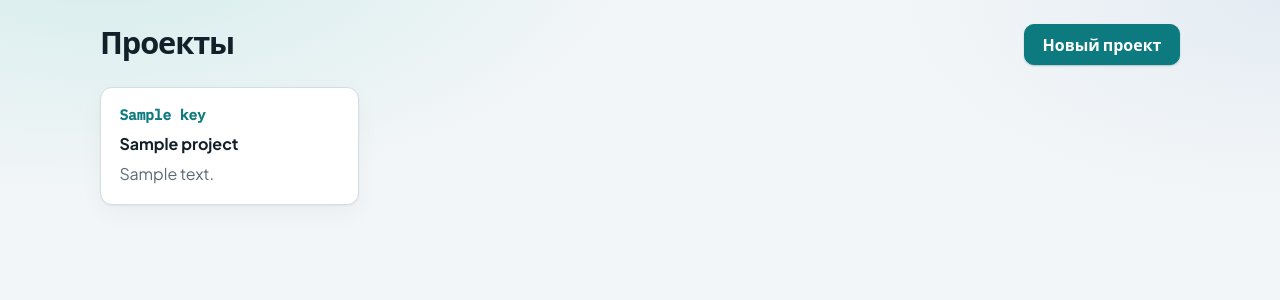
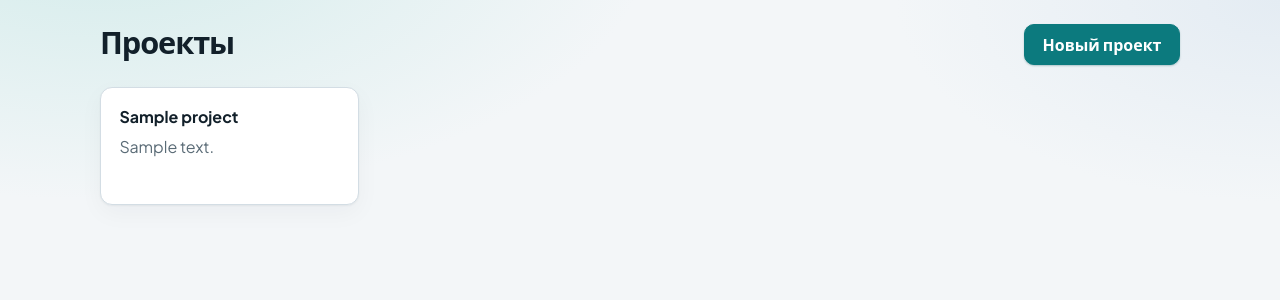
Before and after one commit to SjPn/TT, a Python web app: template app/templates/projects/index.html in a window 1280 px wide. Shown: the top 300 px of the page. Run offline with Jinja, Linux system fonts and the light colour scheme; the template is opened without the code that fills it: most values are stand-ins (such as "Sample title", 1, 10 or a date in 2020).

Commit message:
Drop project key from create form and UI — auto-generate from name.
Co-authored-by: Cursor <cursoragent@cursor.com>

```diff
--- a/app/templates/base.html
+++ b/app/templates/base.html
@@ -18,7 +18,7 @@
       <nav class="crumbs">
         <a href="/">Проекты</a>
         <span>/</span>
-        <a href="/projects/{{ project.id }}">{{ project.key }}</a>
+        <a href="/projects/{{ project.id }}">{{ project.name }}</a>
       </nav>
       {% endif %}
       <div class="topbar-right">
--- a/app/templates/issues/archive.html
+++ b/app/templates/issues/archive.html
@@ -1,5 +1,5 @@
 {% extends "base.html" %}
-{% block title %}{{ project.key }} · Архив{% endblock %}
+{% block title %}{{ project.name }} · Архив{% endblock %}
 {% block content %}
 {% include "partials/project_header.html" %}
 
--- a/app/templates/issues/board.html
+++ b/app/templates/issues/board.html
@@ -1,5 +1,5 @@
 {% extends "base.html" %}
-{% block title %}{{ project.key }} · Доска{% endblock %}
+{% block title %}{{ project.name }} · Доска{% endblock %}
 {% block content %}
 {% include "partials/project_header.html" %}
 
--- a/app/templates/issues/detail.html
+++ b/app/templates/issues/detail.html
@@ -1,5 +1,5 @@
 {% extends "base.html" %}
-{% block title %}{{ issue.title }} · {{ project.key }}{% endblock %}
+{% block title %}{{ issue.title }} · {{ project.name }}{% endblock %}
 {% block content %}
 <div class="detail-layout detail-layout-single">
   <section class="detail-main shell-{{ issue.status }}">
--- a/app/templates/issues/list.html
+++ b/app/templates/issues/list.html
@@ -1,5 +1,5 @@
 {% extends "base.html" %}
-{% block title %}{{ project.key }} · Список{% endblock %}
+{% block title %}{{ project.name }} · Список{% endblock %}
 {% block content %}
 {% include "partials/project_header.html" %}
 
--- a/app/templates/partials/project_header.html
+++ b/app/templates/partials/project_header.html
@@ -1,6 +1,5 @@
 <div class="page-head project-head">
   <div>
-    <p class="eyebrow mono">{{ project.key }}</p>
     <h1>{{ project.name }}</h1>
     {% if project.description %}<p class="muted">{{ project.description }}</p>{% endif %}
     <p class="members-line muted">
--- a/app/templates/projects/index.html
+++ b/app/templates/projects/index.html
@@ -23,7 +23,6 @@
   {% for p in projects %}
   <li>
     <a class="project-tile" href="/projects/{{ p.id }}">
-      <span class="mono key">{{ p.key }}</span>
       <strong>{{ p.name }}</strong>
       {% if p.description %}<span class="muted clamp">{{ p.description }}</span>{% endif %}
     </a>
@@ -45,9 +44,6 @@
     <label>Название
       <input name="name" required placeholder="Мобильное приложение" autofocus>
     </label>
-    <label>Ключ <span class="hint">(необязательно, напр. MOB)</span>
-      <input name="key" maxlength="8" placeholder="Авто из названия">
-    </label>
     <label>Описание
       <textarea name="description" rows="3" placeholder="О чём этот проект?"></textarea>
     </label>
```
